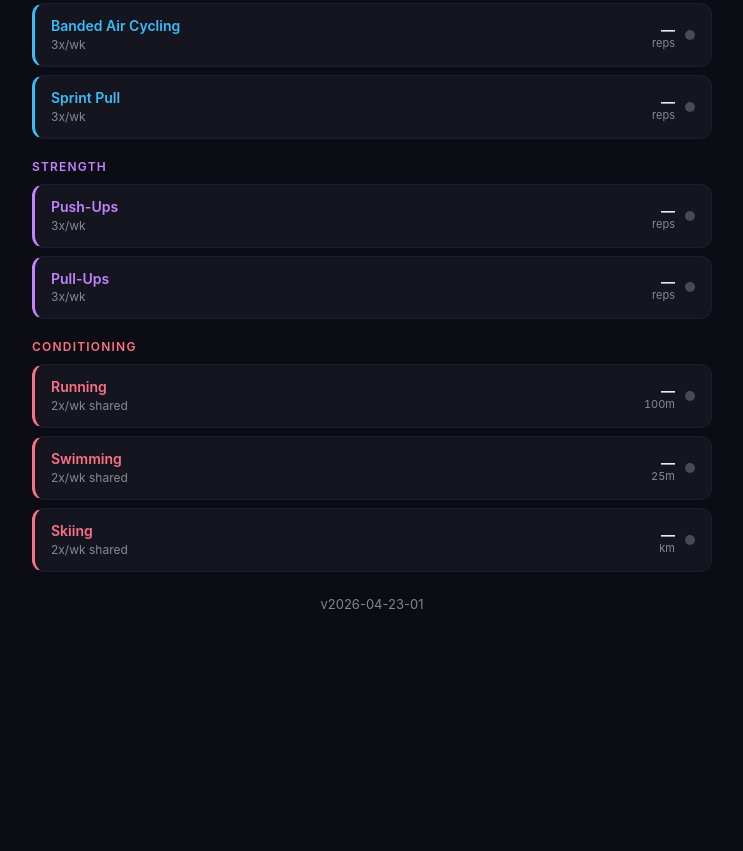
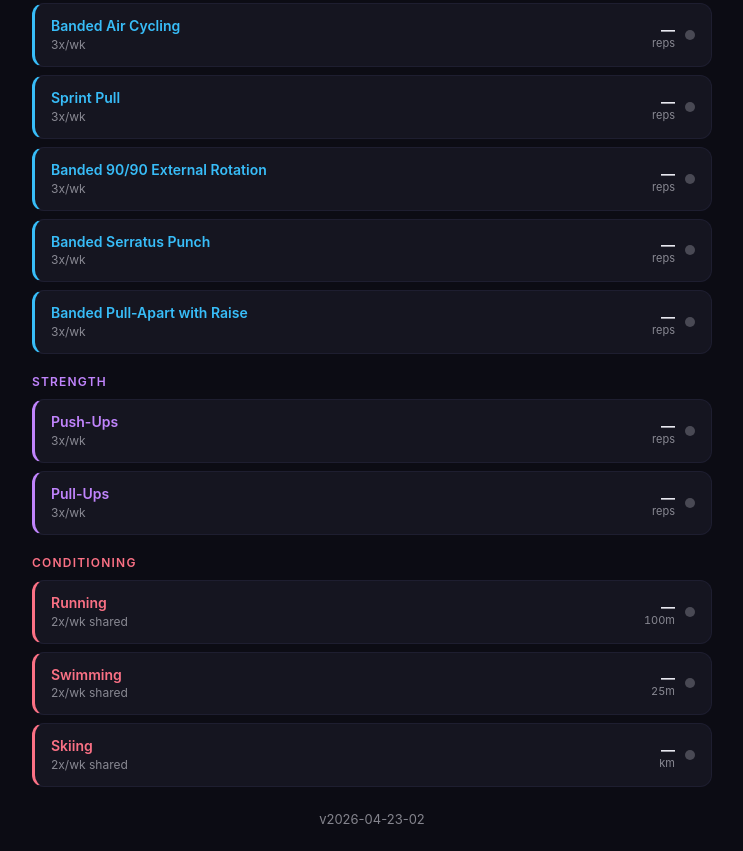
Before and after one commit to kronqvist/exercisetracker, a plain HTML site: page index.html in a window 1280 px wide. Shown: the part 1216-2067 px from the top of the page, without its empty margins (268-1011 px from the left). Before the commit the page ends 1852 px from the top, so only its background shows below. Drawn offline with Linux system fonts and the light colour scheme.

Commit message:
Add three banded shoulder rehab exercises
  All three classified as rehab (3x/week, reps), grouping with the existing
  banded rehabilitation work. The first exercise was shortened to "Banded 90/90
  External Rotation," the standard physio short form for external rotation at
  90° abduction.

```diff
--- a/index.html
+++ b/index.html
@@ -142,6 +142,9 @@
           {id:"rubber-band-row",    name:"Rubber Band Row",      unit:"reps", dpw:3, clr:"rehab"},
           {id:"banded-air-cycling", name:"Banded Air Cycling",   unit:"reps", dpw:3, clr:"rehab"},
           {id:"sprint-pull",        name:"Sprint Pull",          unit:"reps", dpw:3, clr:"rehab"},
+          {id:"banded-er-90",       name:"Banded 90/90 External Rotation", unit:"reps", dpw:3, clr:"rehab"},
+          {id:"banded-serratus-punch", name:"Banded Serratus Punch", unit:"reps", dpw:3, clr:"rehab"},
+          {id:"banded-pull-apart-raise", name:"Banded Pull-Apart with Raise", unit:"reps", dpw:3, clr:"rehab"},
 
           /* Strength — 3x/week per exercise: needs 48-72h recovery */
           {id:"pushups",            name:"Push-Ups",             unit:"reps", dpw:3, clr:"strength"},
--- a/service-worker.js
+++ b/service-worker.js
@@ -1,4 +1,4 @@
-const APP_VERSION = '2026-04-23-01';
+const APP_VERSION = '2026-04-23-02';
 const CACHE = `static-${APP_VERSION}`;
 const ASSETS = [
   "./",
```
